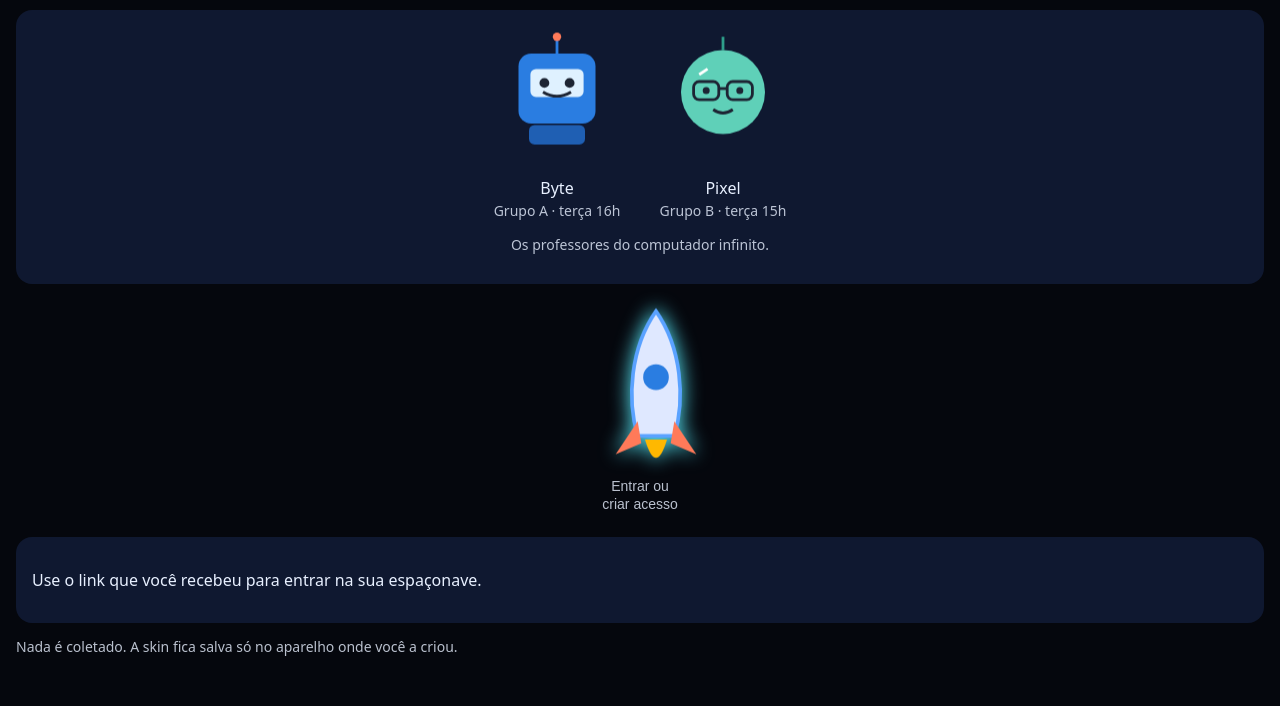
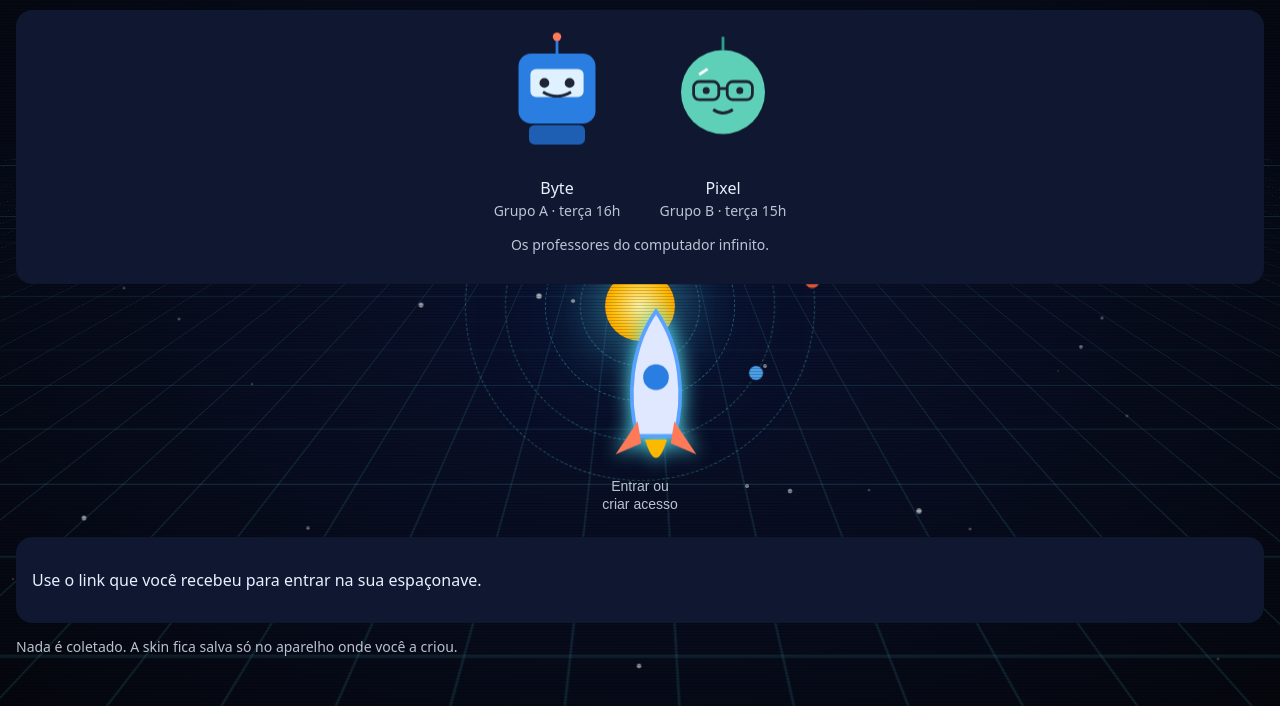
Before and after one commit to winiciusalves-bot/Aulas-, a plain HTML site: page espaconave/index.html in a window 1280 px wide. Shown: the part 94-800 px from the top of the page. Drawn offline with nearby package versions, Linux system fonts and the light colour scheme.

Commit message:
Espaçonave: página inteira dentro do universo, sem sair dele
Claude-Session: https://claude.ai/code/session_014tUBt8CmpQRa8UVzrgLHFt

```diff
--- a/espaconave/index.html
+++ b/espaconave/index.html
@@ -63,7 +63,15 @@ button.alt{background:transparent;border:2px solid #5aa2ff}
 .caixa button.go{width:100%;background:#2a7de1;color:#fff;border:0;border-radius:10px;padding:12px;font-size:16px;cursor:pointer}
 .caixa button.go:disabled{opacity:.5}
 .caixa .x{float:right;background:none;border:0;color:#e8f0ff;font-size:22px;cursor:pointer}
-#msgacesso{min-height:1.4em;font-size:14px}</style></head><body>
+#msgacesso{min-height:1.4em;font-size:14px}
+/* Universo fixo atrás de tudo: a página inteira fica dentro dele */
+#space{position:fixed;inset:0;z-index:0;opacity:1!important;pointer-events:none;background:radial-gradient(#0a1230,#05070d)}
+#space.gone{opacity:1!important}
+#space #rocket,#space #pc,#space #skip,#space #rain{display:none}
+body>*:not(#space):not(.painel){position:relative;z-index:1}
+body>.painel{position:fixed;z-index:9}
+#space .orb,#space .sun{animation-play-state:running}
+#space .star{animation-duration:3s}</style></head><body>
 <div id="space"><canvas id="rain"></canvas><div class="sun"></div>
 <div class="orb o1"><i class="pl" style="background:#b5b5b5"></i></div>
 <div class="orb o2"><i class="pl" style="background:#e0a86b"></i></div>
```
